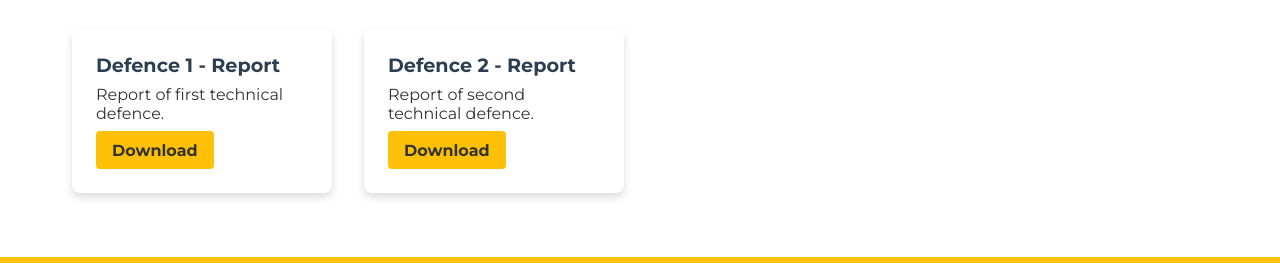
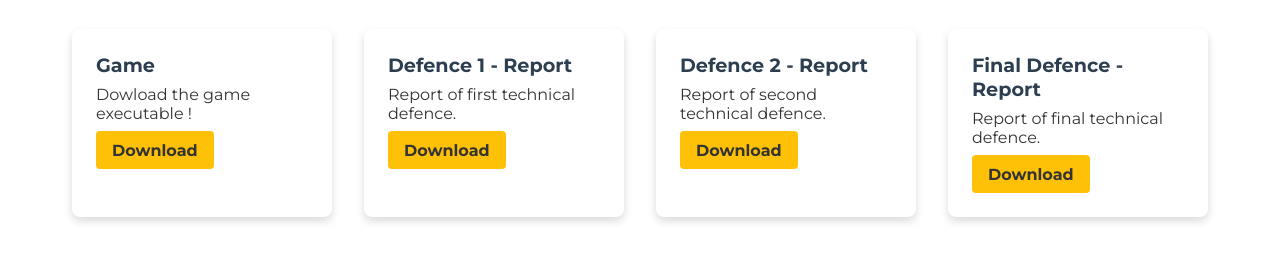
Before and after one commit to martin-rhs/Tribz-Site, a plain HTML site: page download.html in a window 1280 px wide. Shown: the part 537-800 px from the top of the page. Drawn offline with Linux system fonts and the light colour scheme.

Commit message:
game added

```diff
--- a/css/style.css
+++ b/css/style.css
@@ -597,11 +597,12 @@ header {
   background: var(--color-accent);
   height: 0;
   border-radius: 3px;
-  animation: fillTimeline 2s forwards ease-out;
+  animation: fillTimeline 6s forwards ease-out;
 }
+
 @keyframes fillTimeline {
   to {
-    height: 62%;
+    height: 100%;
   }
 }
 
--- a/js/download.js
+++ b/js/download.js
@@ -1,5 +1,11 @@
 document.addEventListener("DOMContentLoaded", () => {
   const files = [
+    {
+      title: "Game",
+      description: "Dowload the game executable !",
+      filename: "Tribz setup (x86).exe",
+      path: "downloads/Tribz setup (x86).exe",
+    },
     {
       title: "Defence 1 - Report",
       description: "Report of first technical defence.",
@@ -11,6 +17,12 @@ document.addEventListener("DOMContentLoaded", () => {
       description: "Report of second technical defence.",
       filename: "Defence2_Report.pdf",
       path: "downloads/Defence2_Report.pdf",
+    },
+    {
+      title: "Final Defence - Report",
+      description: "Report of final technical defence.",
+      filename: "FinaleDefence_Report.pdf",
+      path: "downloads/FinalDefence_Report.pdf",
     },
   ];
 
```
Also changed, not shown: 1 other file.
